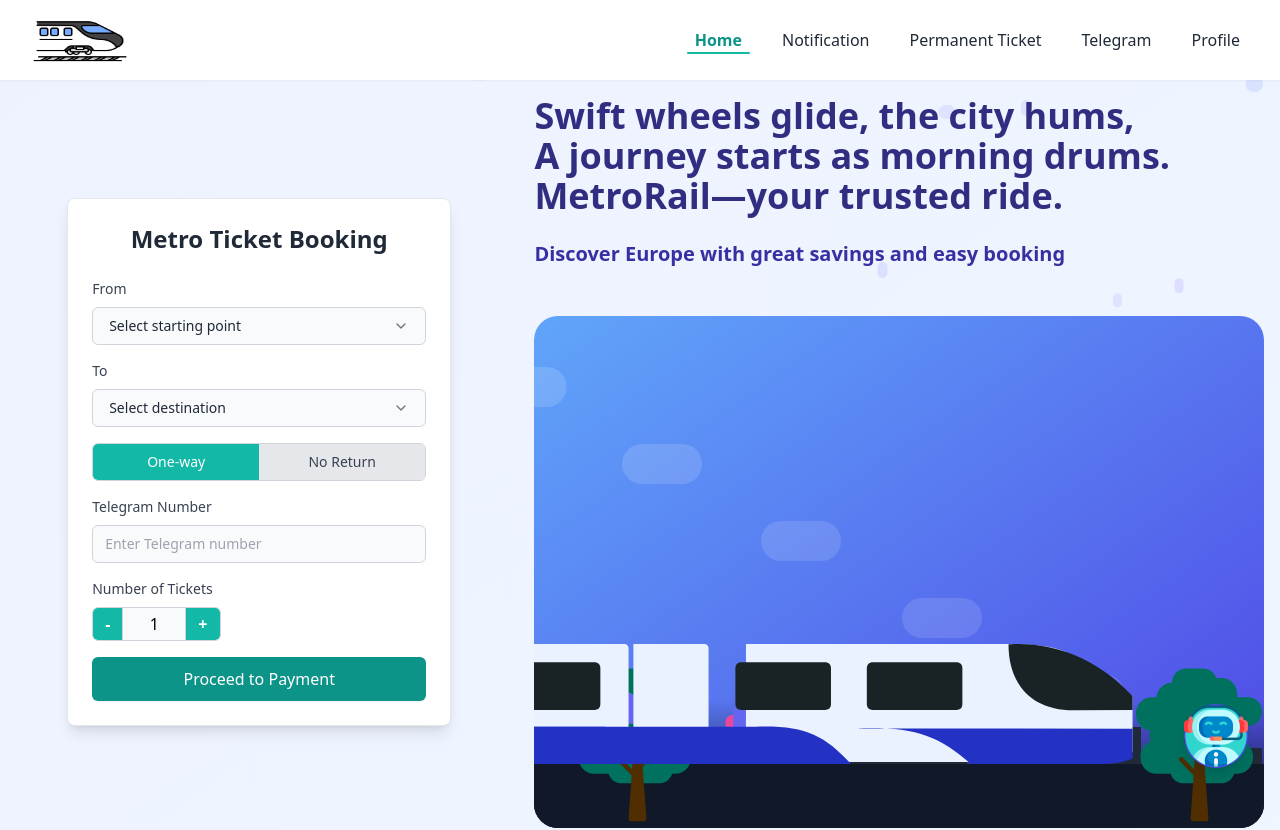
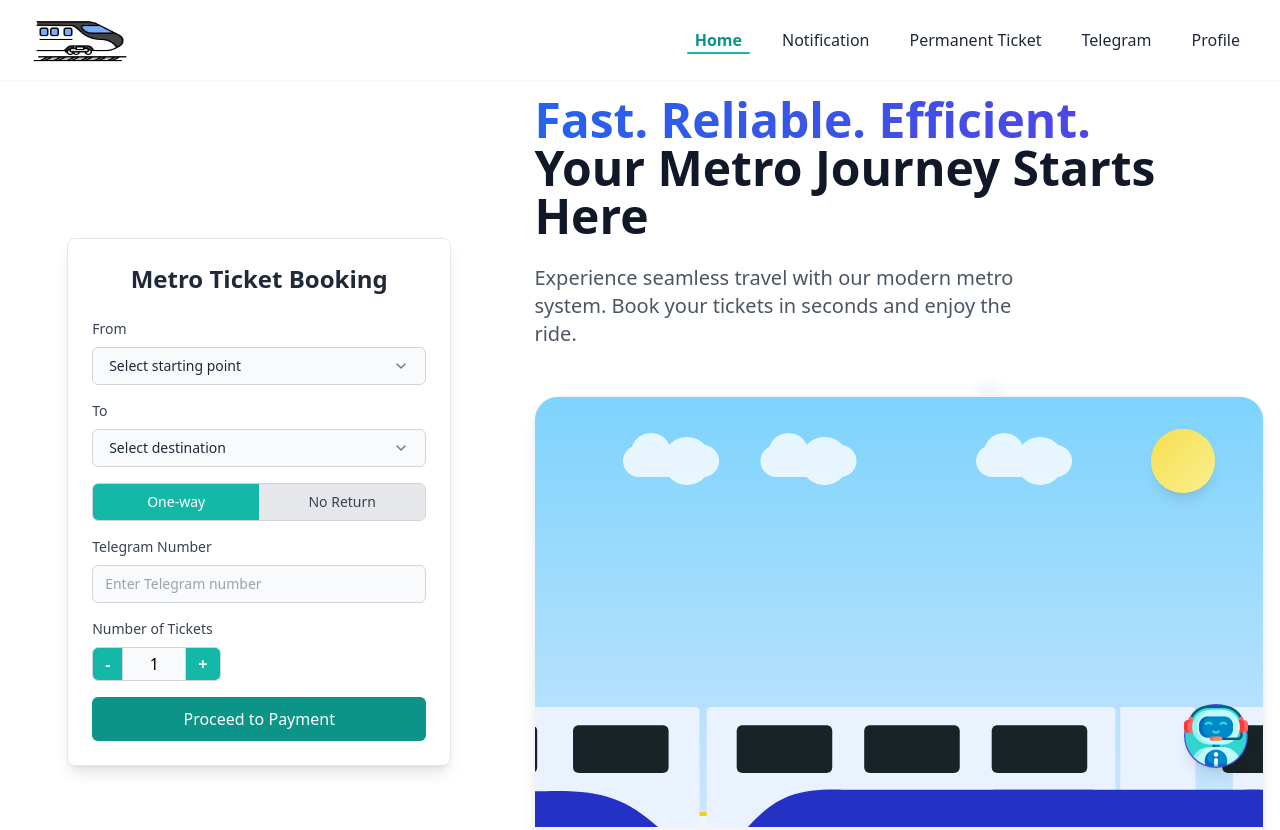
Before and after one commit to sohelcse07/MetroRail, a React (Vite) app: page /#/ in a window 1280 px wide. Shown: the top 830 px of the page. Built offline with nearby package versions, Linux system fonts and the light colour scheme.

Commit message:
design updated

```diff
--- a/src/components/HomeSection.jsx
+++ b/src/components/HomeSection.jsx
@@ -1,39 +1,44 @@
 import React from "react";
 import { motion } from "framer-motion";
 import TrainSvg from "./TrainSvg";
-import TreeSvg from "./TreeSvg";
 import MetroForm from "./MetroForm";
 
 const HomeSection = () => {
   return (
-    <div className="relative w-full min-h-screen bg-gradient-to-br from-indigo-50 to-blue-50 overflow-hidden">
-      {/* Floating bubbles background */}
+    <div className="relative w-full min-h-screen bg-white overflow-hidden">
+      {/* Subtle grid background */}
+      <div className="absolute inset-0 opacity-5">
+        <div className="absolute inset-0 bg-grid-blue-500/20" />
+      </div>
+
+      {/* Floating metro elements */}
       <div className="absolute inset-0 overflow-hidden">
-        {[...Array(15)].map((_, i) => (
+        {[...Array(8)].map((_, i) => (
           <motion.div
             key={i}
             initial={{
               y: Math.random() * 100,
               x: Math.random() * 100,
-              opacity: 0.2
+              opacity: 0.3
             }}
             animate={{
               y: [0, Math.random() * 100 - 50],
-              opacity: [0.2, 0.4, 0.2]
+              opacity: [0.3, 0.5, 0.3]
             }}
             transition={{
-              duration: 10 + Math.random() * 20,
+              duration: 15 + Math.random() * 20,
               repeat: Infinity,
               repeatType: "reverse",
               ease: "easeInOut"
             }}
             className="absolute rounded-full"
             style={{
-              width: `${5 + Math.random() * 15}px`,
-              height: `${5 + Math.random() * 15}px`,
-              background: `rgba(${Math.floor(Math.random() * 100)}, ${Math.floor(Math.random() * 150)}, 255, 0.3)`,
+              width: `${10 + Math.random() * 20}px`,
+              height: `${10 + Math.random() * 20}px`,
+              background: `rgba(59, 130, 246, 0.2)`,
               left: `${Math.random() * 100}%`,
-              top: `${Math.random() * 100}%`
+              top: `${Math.random() * 100}%`,
+              filter: "blur(4px)"
             }}
           />
         ))}
@@ -41,120 +46,128 @@ const HomeSection = () => {
 
       {/* Main content container */}
       <div className="container mx-auto px-4 py-12 md:py-24 flex flex-col lg:flex-row items-center justify-between gap-8 relative z-10">
-        {/* Booking Form - Card with glass morphism effect */}
+        {/* Booking Form */}
         <motion.div
           initial={{ opacity: 0, x: -20 }}
           animate={{ opacity: 1, x: 0 }}
           transition={{ duration: 0.8, delay: 0.2 }}
           className="w-full lg:w-1/2 xl:w-2/5 order-1 lg:order-none"
         >
-
           <MetroForm />
         </motion.div>
 
         {/* Promotional Banner */}
         <div className="w-full lg:w-1/2 xl:w-3/5 relative order-2 lg:order-none">
-          {/* Text Content with gradient text */}
+          {/* Text Content */}
           <div className="text-center lg:text-left mb-8 lg:mb-12">
             <motion.h2
               initial={{ opacity: 0, y: 20 }}
               animate={{ opacity: 1, y: 0 }}
               transition={{ duration: 0.8 }}
-              className="text-xl sm:text-3xl md:text-4xl font-bold text-indigo-900 leading-tight"
+              className="text-3xl md:text-4xl lg:text-5xl font-bold text-gray-900 leading-tight"
             >
-              Swift wheels glide, the city hums,
+              <span className="bg-clip-text text-transparent bg-gradient-to-r from-blue-600 to-indigo-600">
+                Fast. Reliable. Efficient.
+              </span>
               <br />
-              A journey starts as morning drums.
-              <br />
-              MetroRail—your trusted ride.
+              Your Metro Journey Starts Here
             </motion.h2>
             <motion.p
               initial={{ opacity: 0, y: 20 }}
               animate={{ opacity: 1, y: 0 }}
               transition={{ duration: 0.8, delay: 0.2 }}
-              className="mt-4 md:mt-6 text-indigo-800 font-semibold text-lg md:text-xl"
+              className="mt-4 md:mt-6 text-gray-600 text-lg md:text-xl max-w-lg"
             >
-              Discover Europe with great savings and easy booking
+              Experience seamless travel with our modern metro system. Book your tickets in seconds and enjoy the ride.
             </motion.p>
           </div>
 
-          {/* Animated Train Scene */}
-          <div className="relative w-full h-64 sm:h-80 md:h-96 lg:h-[28rem] xl:h-[32rem] rounded-3xl overflow-hidden">
-            {/* Gradient background with animated clouds */}
-            <div className="absolute inset-0 bg-gradient-to-br from-blue-400 to-indigo-600">
-              {[...Array(5)].map((_, i) => (
+          {/* Animated Metro Scene */}
+          <div className="relative w-full h-64 sm:h-80 md:h-96 lg:h-[28rem] xl:h-[32rem] rounded-3xl overflow-hidden bg-gradient-to-br from-sky-100 to-blue-100 border border-gray-100 shadow-lg">
+            {/* Sky gradient */}
+            <div className="absolute inset-0 bg-gradient-to-b from-sky-300 to-blue-100"></div>
+
+            {/* Sun */}
+            <motion.div
+              className="absolute top-8 right-12 w-16 h-16 bg-yellow-300 rounded-full shadow-lg"
+              animate={{ opacity: [0.9, 1, 0.9] }}
+              transition={{ duration: 5, repeat: Infinity }}
+            >
+              <div className="absolute inset-0 bg-gradient-to-br from-yellow-300 to-yellow-200 rounded-full"></div>
+            </motion.div>
+
+            {/* Floating clouds */}
+            {[20, 40, 70].map((left, i) => (
               <motion.div
                 key={i}
-                  initial={{ x: -100, opacity: 0.3 }}
-                  animate={{ x: "100%", opacity: [0.3, 0.6, 0.3] }}
+                initial={{ x: -100 }}
+                animate={{ x: [null, `calc(100% + ${left}px)`] }}
                 transition={{
-                    duration: 20 + i * 5,
+                  duration: 30 + i * 10,
                   repeat: Infinity,
                   ease: "linear"
                 }}
-                  className="absolute top-10 h-10 w-20 bg-white/30 rounded-full"
+                className="absolute top-12 w-24 h-8 bg-white rounded-full opacity-80"
+                style={{ left: `${left}%` }}
+              >
+                <div className="absolute -top-3 left-2 w-10 h-10 bg-white rounded-full"></div>
+                <div className="absolute -top-2 right-2 w-12 h-12 bg-white rounded-full"></div>
+              </motion.div>
+            ))}
+
+
+            {/* Track */}
+            <div className="absolute bottom-0 left-0 right-0 h-16 bg-gray-300">
+              <div className="absolute top-0 left-0 right-0 h-1 bg-gray-400"></div>
+              {/* Sleepers */}
+              {[...Array(40)].map((_, i) => (
+                <div
+                  key={i}
+                  className="absolute bottom-0 h-4 w-16 bg-gray-400"
                   style={{
-                    top: `${10 + i * 15}%`,
-                    left: `${i * 20}%`
+                    left: `${i * 10}%`,
+                    transform: 'translateX(-50%)'
                   }}
                 />
               ))}
             </div>
 
-            {/* City skyline silhouette */}
-            <div className="absolute bottom-0 left-0 right-0 h-32 bg-gradient-to-t from-gray-900 to-transparent">
-              <div className="absolute bottom-0 w-full h-16 bg-gray-900"></div>
-              {[...Array(20)].map((_, i) => (
-                <div
-                  key={i}
-                  className="absolute bottom-16 bg-gray-800"
-                  style={{
-                    left: `${i * 5}%`,
-                    width: `${2 + Math.random() * 4}%`,
-                    height: `${10 + Math.random() * 40}px`
-                  }}
-                />
-              ))}
+            {/* Station platform */}
+            <div className="absolute bottom-16 left-0 right-0 h-8 bg-gray-100 border-t border-gray-200">
+              <div className="absolute top-0 left-0 right-0 h-1 bg-yellow-400"></div>
             </div>
 
-            {/* Animated trees */}
-            <div className="absolute bottom-16 right-8 w-24 h-24 z-20">
-              <TreeSvg className="text-green-500" />
-            </div>
-            <div className="absolute bottom-20 left-10 w-16 h-20 z-20">
-              <TreeSvg className="text-green-600" />
-            </div>
+            {/* Platform elements */}
+            <div className="absolute bottom-24 left-1/4 w-16 h-4 bg-blue-200 rounded"></div>
+            <div className="absolute bottom-24 right-1/4 w-16 h-4 bg-blue-200 rounded"></div>
 
-            {/* Train Animation with enhanced motion */}
+            {/* Animated metro train */}
             <motion.div
               initial={{ x: "100vw" }}
               animate={{ x: ["100vw", "-160vw"] }}
               transition={{
                 ease: "linear",
-                duration: 8,
+                duration: 10,
                 repeat: Infinity,
                 repeatType: "loop"
               }}
-              className="absolute bottom-8 sm:bottom-16 left-0 w-32 sm:w-48 md:w-64 lg:w-80 xl:w-96 z-30"
+              className="absolute bottom-20 left-0 w-48 sm:w-64 md:w-80 lg:w-96 xl:w-[28rem] z-30"
             >
-              <TrainSvg className="w-full h-auto drop-shadow-lg" />
+              <TrainSvg className="w-full h-auto" />
               {/* Train light effect */}
               <motion.div
                 animate={{ opacity: [0.8, 1, 0.8] }}
                 transition={{ duration: 1, repeat: Infinity }}
-                className="absolute top-1/4 -left-4 w-8 h-2 bg-yellow-300 rounded-full blur-sm"
+                className="absolute top-1/4 -left-4 w-12 h-3 bg-yellow-300 rounded-full blur-sm"
               />
             </motion.div>
 
-            {/* Floating passengers animation */}
+            {/* People waiting */}
             {[...Array(5)].map((_, i) => (
               <motion.div
                 key={i}
-                initial={{ y: 0, x: Math.random() * 100 }}
-                animate={{
-                  y: [0, -10, 0],
-                  x: [0, Math.random() * 20 - 10]
-                }}
+                initial={{ y: 0 }}
+                animate={{ y: [0, -5, 0] }}
                 transition={{
                   duration: 3 + Math.random() * 4,
                   repeat: Infinity,
@@ -163,18 +176,21 @@ const HomeSection = () => {
                 }}
                 className="absolute bottom-24 z-20 flex items-end"
                 style={{
-                  left: `${10 + i * 15}%`
+                  left: `${15 + i * 15}%`
                 }}
               >
-                <div className="w-4 h-4 bg-pink-500 rounded-full"></div>
-                <div className="w-6 h-8 bg-indigo-500 rounded-t-full ml-[-8px]"></div>
+                <div className="w-3 h-3 bg-blue-600 rounded-full"></div>
+                <div className="w-5 h-8 bg-indigo-600 rounded-t-full ml-[-6px]"></div>
               </motion.div>
             ))}
+
+
           </div>
         </div>
       </div>
 
-
+      {/* Decorative elements */}
+      <div className="absolute bottom-0 left-0 right-0 h-16 bg-gradient-to-t from-white to-transparent z-20"></div>
     </div>
   );
 };
```
Lines whose indentation alone changed are shown as unchanged.
